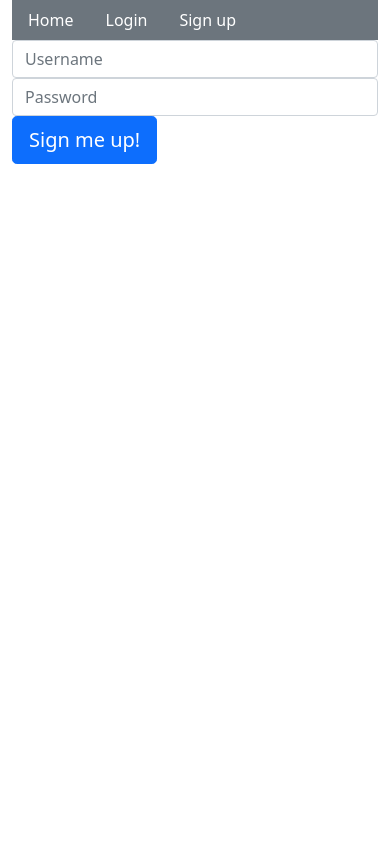
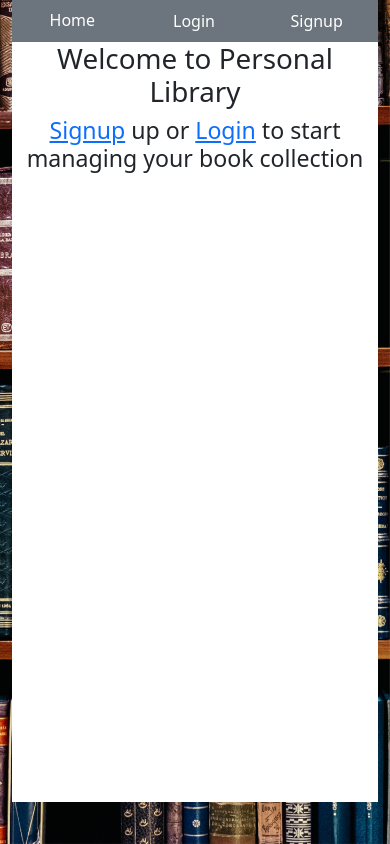
Before and after one commit to JohnFlorkey/CapstonePersonalLibrary, a Flask app: page /signup in a window 390 px wide. Run offline with Flask 2, Linux system fonts and the light colour scheme.

Commit message:
Polish: Converted login and signup to modals. Added background image. Moved user tags to next to cover image in book-detail.html. Made book-detail.html and user-books.html responsive.

```diff
--- a/app.py
+++ b/app.py
@@ -52,50 +52,59 @@ def do_logout():
 def signup():
     """Sign up a user."""
 
-    # import pdb
-    # pdb.set_trace()
-
     # if there is a user logged ask them to logout before creating a new user
     if g.user:
         flash("Please logout before creating a new account", "danger")
         return redirect('/')
 
-    form = UserForm()
+    signup_form = UserForm()
+    login_form = UserForm()
 
-    if form.validate_on_submit():
+    if signup_form.validate_on_submit():
         try:
             user = User.signup(
-                username=form.username.data,
-                password=form.password.data
+                username=signup_form.username.data,
+                password=signup_form.password.data
             )
             db.session.commit()
         except IntegrityError:
             flash("Username already taken", "danger")
-            return render_template('signup.html', form=form)
+            return render_template('home-anon.html', login_form=login_form, signup_form=signup_form)
 
         do_login(user)
 
         return redirect('/')
+    else:
+        for errors in signup_form.errors.values():
+            for error in errors:
+                flash(error, "danger")
 
-    return render_template('signup.html', form=form)
+    return render_template('home-anon.html', login_form=login_form, signup_form=signup_form)
 
 
 @app.route('/login', methods=['GET', 'POST'])
 def login():
     """Log the user in."""
 
-    form = UserForm()
+    login_form = UserForm()
 
-    if form.validate_on_submit():
+    if login_form.validate_on_submit():
         user = User.authenticate(
-            username=form.username.data,
-            password=form.password.data
+            username=login_form.username.data,
+            password=login_form.password.data
         )
         if user:
             do_login(user)
             return redirect('/')
+        else:
+            flash("Invalid username or password", "danger")
+    else:
+        for errors in login_form.errors.values():
+            for error in errors:
+                flash(error, "danger")
 
-    return render_template('login.html', form=form, user=g.user)
+    signup_form = UserForm()
+    return render_template('home-anon.html', login_form=login_form, signup_form=signup_form)
 
 
 @app.route('/logout')
@@ -116,7 +125,9 @@ def home():
         return redirect(f'/users/{g.user.id}/books')
 
     else:
-        return render_template('home-anon.html')
+        login_form = UserForm()
+        signup_form = UserForm()
+        return render_template('home-anon.html', login_form=login_form, signup_form=signup_form)
 
 
 # @app.route('/users/<int:user_id>')
--- a/forms.py
+++ b/forms.py
@@ -4,5 +4,5 @@ from wtforms.validators import DataRequired, Email
 
 
 class UserForm(FlaskForm):
-    username = StringField('Username', validators=[DataRequired(), Email()])
+    username = StringField('Email Address', validators=[DataRequired(), Email()])
     password = PasswordField('Password', validators=[DataRequired()])
--- a/templates/base.html
+++ b/templates/base.html
@@ -6,12 +6,13 @@
 	<link href="https://cdn.jsdelivr.net/npm/bootstrap@5.0.0-beta2/dist/css/bootstrap.min.css" rel="stylesheet" integrity="sha384-BmbxuPwQa2lc/FVzBcNJ7UAyJxM6wuqIj61tLrc4wSX0szH/Ev+nYRRuWlolflfl" crossorigin="anonymous">
 </head>
 <body>
+<div style="background: url('/static/library_002.jpg') center center; background-size: cover; background-attachment: fixed; height: 100vh; overflow: hidden;">
 	<div class="container">
 		{% for category, message in get_flashed_messages(with_categories=True) %}
 		<div class="alert alert-{{ category }}">{{ message }}</div>
 		{% endfor %}
 
-	<div class="nav bg-secondary">
+		<div class="nav nav-justified bg-secondary">
 			<a class="nav-link text-white" href="/">Home</a>
 			{% if user %}
 				<a class="nav-link text-white" href="/users/{{user.id}}/books">Browse Collection</a>
@@ -20,16 +21,23 @@
 					<input type="text" maxlength="13" name="isbn" id="isbn" placeholder="ISBN">
 					<button class="btn btn-dark">Search</button>
 				</form>
-			<a class="nav-link text-white" href="/logout">Logout</a>
+				<a class="nav-link text-white justify-content-end" href="/logout">Logout</a>
 			{% endif %}
 			{% if not user %}
-			<a class="nav-link text-white" href="/login">Login</a>
-			<a class="nav-link text-white" href="/signup">Sign up</a>
+				<button type="button" class="btn nav-link text-white" data-bs-toggle="modal" data-bs-target="#loginModal">Login</button>
+				<button type="button" class="btn nav-link text-white" data-bs-toggle="modal" data-bs-target="#signupModal">Signup</button>
 			{% endif %}
 		</div>
 
+		{% if login_form %}	{% include "login-modal.html" %} {% endif %}
+		{% if signup_form %} {% include "signup-modal.html" %} {% endif %}
+
+		<div class="bg-white" style="height: 90vh; overflow-y: auto; overflow-x: hidden;">
 		{% block content %}
 		{% endblock %}
+		</div>
+
+	</div>
 
 </div>
 <script src="https://code.jquery.com/jquery-3.6.0.js" integrity="sha256-H+K7U5CnXl1h5ywQfKtSj8PCmoN9aaq30gDh27Xc0jk=" crossorigin="anonymous"></script>
--- a/templates/home-anon.html
+++ b/templates/home-anon.html
@@ -1,5 +1,8 @@
 {% extends 'base.html' %}
 {% block content %}
-<h1>Welcome to Personal Library</h1>
-<h3>Sign up or Login to start managing your book collection</h3>
+
+<h1 class="text-center">Welcome to Personal Library</h1>
+<h3 class="text-center">
+	<a href="/signup">Signup</a> up or <a href="/login">Login</a> to start managing your book collection</h3>
+
 {% endblock %}
--- /dev/null
+++ b/templates/login-modal.html
@@ -0,0 +1,28 @@
+<div class="modal" tabindex="-1" id="loginModal">
+  <div class="modal-dialog">
+    <div class="modal-content">
+      <div class="modal-header">
+        <h5 class="modal-title">Login</h5>
+        <button type="button" class="btn-close" data-bs-dismiss="modal"></button>
+      </div>
+      <div class="modal-body">
+        <div class="row justify-content-md-center">
+          <div class="col-md-7 col-lg-5">
+            <form action="/login" method="POST" id="user_form">
+              {{ login_form.hidden_tag() }}
+
+              {% for field in login_form if field.widget.input_type != 'hidden' %}
+                {% for error in field.errors %}
+                  <span class="text-danger">{{ error }}</span>
+                {% endfor %}
+                {{ field(placeholder=field.label.text, class="form-control") }}
+              {% endfor %}
+
+              <button class="btn btn-primary btn-block btn-lg m-1">Log in</button>
+            </form>
+          </div>
+        </div>
+      </div>
+    </div>
+  </div>
+</div>
--- /dev/null
+++ b/templates/signup-modal.html
@@ -0,0 +1,28 @@
+<div class="modal" tabindex="-1" id="signupModal">
+  <div class="modal-dialog">
+    <div class="modal-content">
+      <div class="modal-header">
+        <h5 class="modal-title">Signup</h5>
+        <button type="button" class="btn-close" data-bs-dismiss="modal"></button>
+      </div>
+      <div class="modal-body">
+        <div class="row justify-content-md-center">
+          <div class="col-md-7 col-lg-5">
+            <form action="/signup" method="POST" id="user_form">
+              {{ signup_form.hidden_tag() }}
+
+              {% for field in signup_form if field.widget.input_type != 'hidden' %}
+                {% for error in field.errors %}
+                  <span class="text-danger">{{ error }}</span>
+                {% endfor %}
+                {{ field(placeholder=field.label.text, class="form-control") }}
+              {% endfor %}
+
+              <button class="btn btn-primary btn-block btn-lg m-1">Sign Me Up!</button>
+            </form>
+          </div>
+        </div>
+      </div>
+    </div>
+  </div>
+</div>
--- a/templates/signup.html
+++ /dev/null
@@ -1,15 +0,0 @@
-{% extends 'base.html' %}
-{% block content %}
-    <form method="POST" id="user_form">
-      {{ form.hidden_tag() }}
-
-      {% for field in form if field.widget.input_type != 'hidden' %}
-        {% for error in field.errors %}
-          <span class="text-danger">{{ error }}</span>
-        {% endfor %}
-        {{ field(placeholder=field.label.text, class="form-control") }}
-      {% endfor %}
-
-      <button class="btn btn-primary btn-lg btn-block">Sign me up!</button>
-    </form>
-{% endblock %}
```
Also changed, not shown: templates/book-detail.html (+30 -20 lines), templates/login.html (deleted, +0 -23 lines), templates/user-books.html (+6 -9 lines), templates/user-tags.html (+7 -11 lines), static/library_002.jpg (added). Lines whose indentation alone changed are shown as unchanged.
